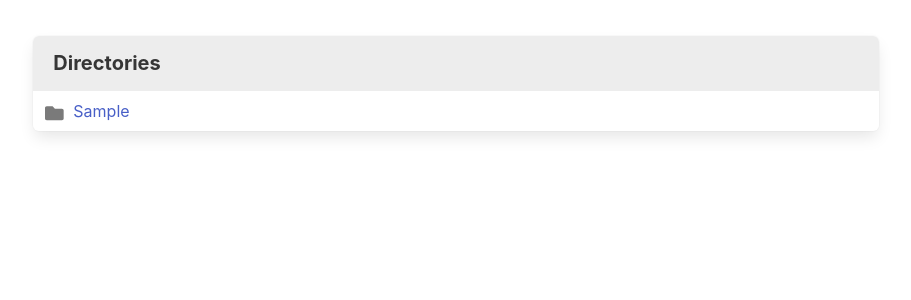
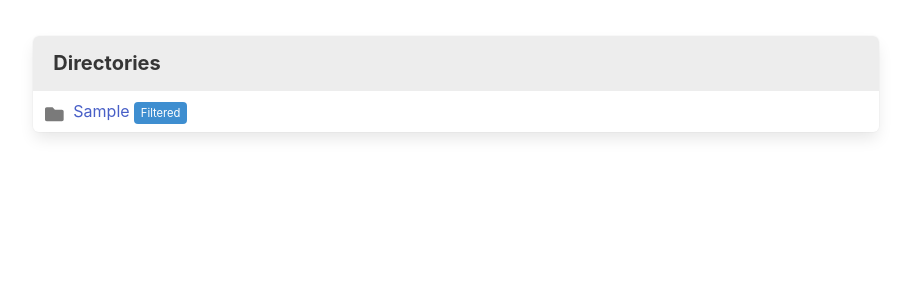
Before and after one commit to Xevion/simple-viewer, a Django app: page / in a window 1280 px wide. Shown: the part 52-352 px from the top of the page, without its empty margins (184-1095 px from the left). Run offline with Django 3.2, Linux system fonts and the light colour scheme; tables that the repository leaves empty hold one stand-in row (values such as "Sample post"); some libraries are stand-ins or nearby versions.

Commit message:
small filtered tag marker on index page

```diff
--- a/viewer/templates/index.html
+++ b/viewer/templates/index.html
@@ -4,6 +4,12 @@
     <style>
         .panel-icon {
             margin-right: 1em;
+        }
+
+        .tag:not(body) {
+            font-size: 0.7rem;
+            line-height: 1.3;
+            padding: 0 0.6em;
         }
     </style>
 {% endblock head %}
@@ -17,6 +23,9 @@
                         </span>
                 <a href="{% url 'browse' served_directory.id %}">
                     {{ served_directory.path }}
+                    {% if served_directory.regex %}
+                        <span class="tag is-info">Filtered</span>
+                    {% endif %}
                 </a>
             </div>
         {% endfor %}
```
